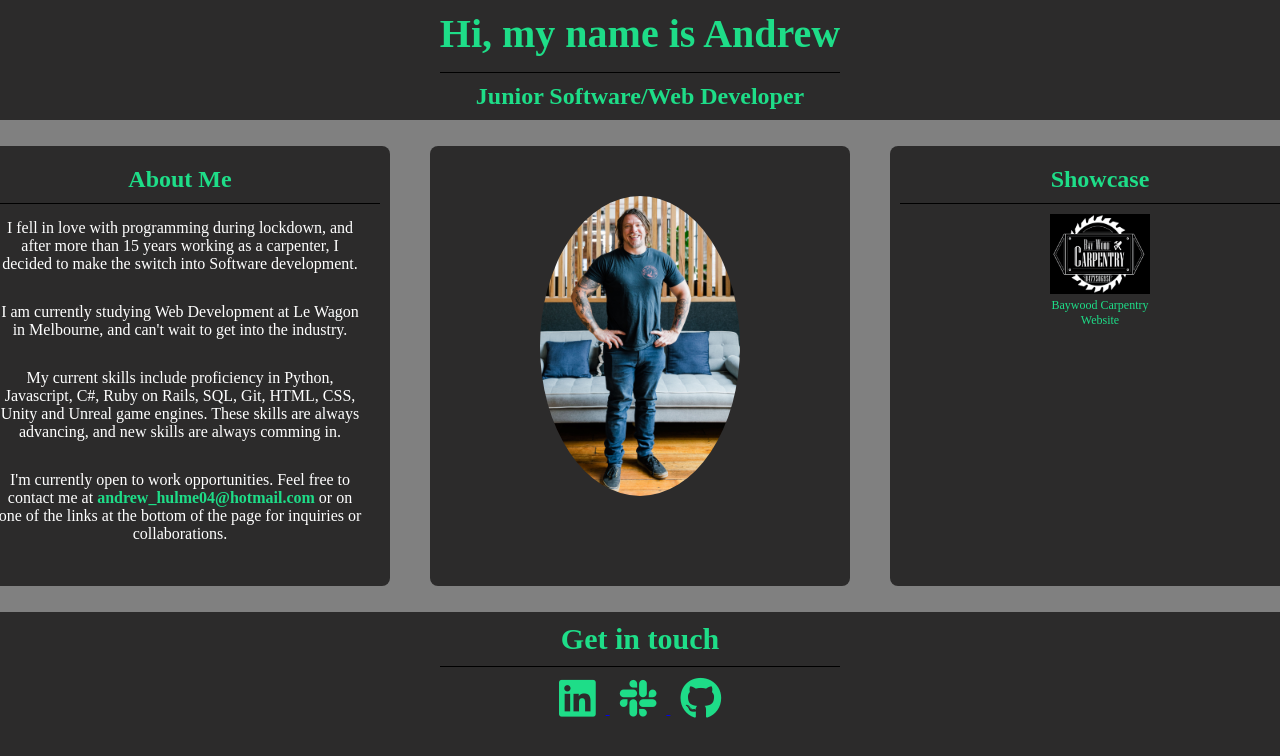
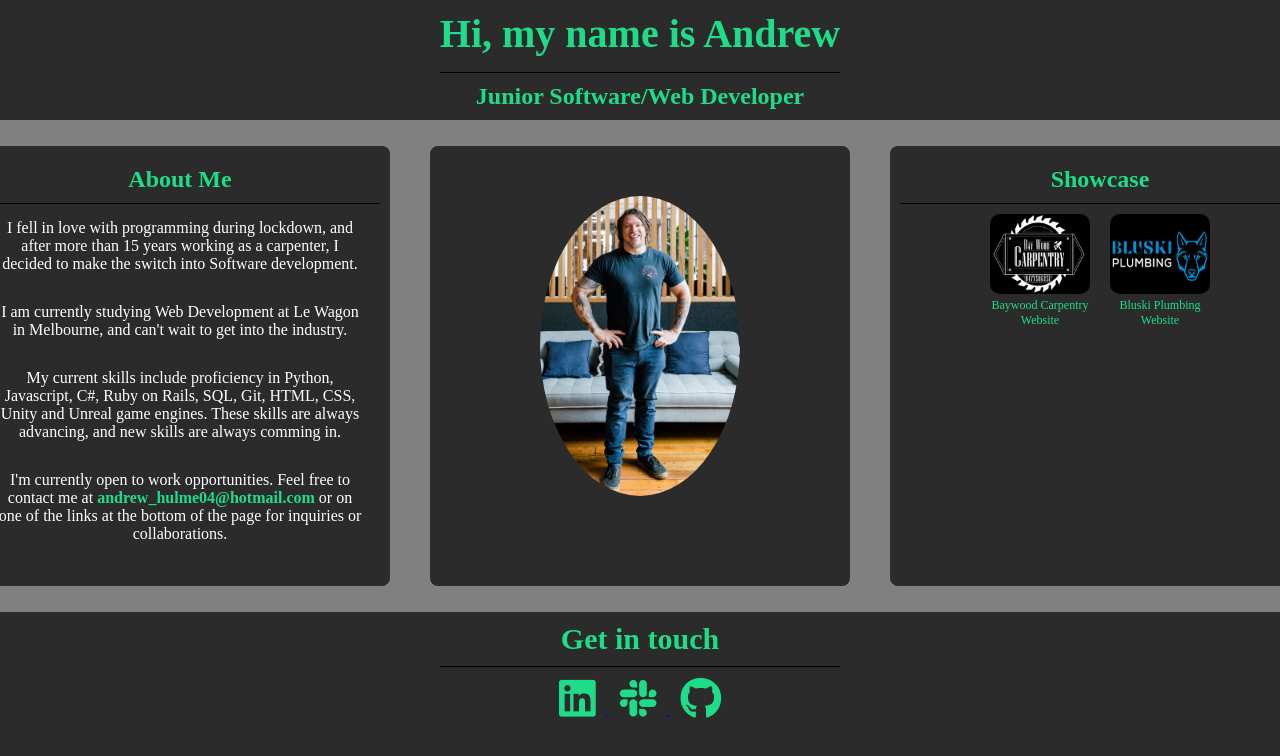
Before and after one commit to AndrewHulme88/profile, a plain HTML site: page index.html in a window 1280 px wide. Shown: the top 756 px of the page. Drawn offline with Linux system fonts and the light colour scheme.

Commit message:
Added Bluski Plumbing project link

```diff
--- a/index.html
+++ b/index.html
@@ -42,6 +42,12 @@
           </a>
           <p>Baywood Carpentry Website</p>
         </div>
+        <div class="showcase">
+          <a class="showcase-link" href="https://andrewhulme88.github.io/BluskiPlumbing/">
+            <img class="showcase-image" src="images/BluskiLogo.jpg" alt="Bluski Plumbing Logo">
+          </a>
+          <p>Bluski Plumbing Website</p>
+        </div>
       </div>
     </div>
   </div>
--- a/style.css
+++ b/style.css
@@ -77,11 +77,13 @@ p {
 .showcase-image {
   width: 100%;
   height: 100%;
+  border-radius: 10px;
 }
 
 .showcase-container {
-  display: grid;
-  grid-row: auto;
+  display: flex;
+  flex-wrap: wrap;
+  justify-content: center;
 }
 
 .showcase {
```
Also changed, not shown: images/BluskiLogo.jpg (added).
